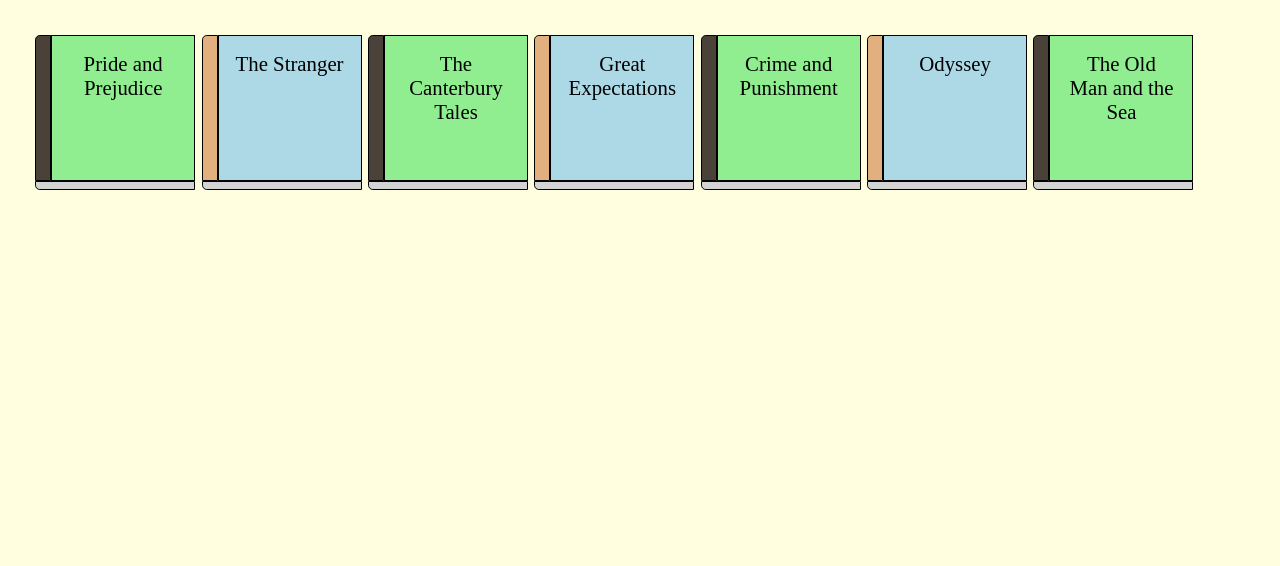
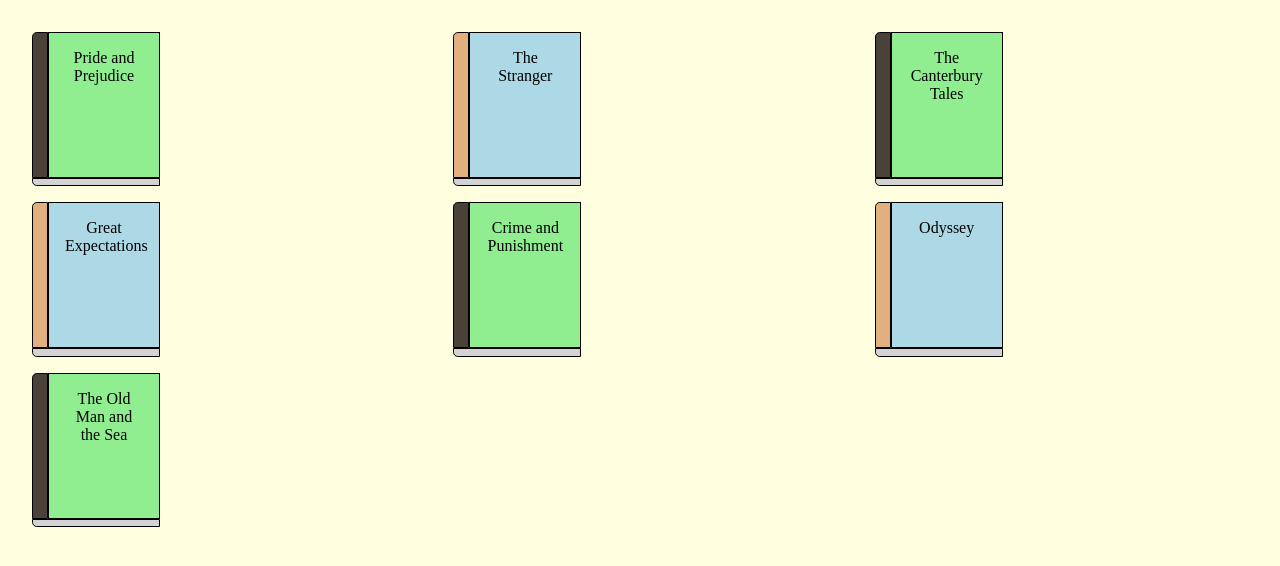
Before and after one commit to xaviguasch/tfcp-mod-8-bawf-g-g-f-1-library, a plain HTML site: page index.html in a window 1280 px wide. Drawn offline with Linux system fonts and the light colour scheme.

Commit message:
solved final challenge

```diff
--- a/index.js
+++ b/index.js
@@ -1,15 +1,13 @@
-console.log('hey there')
 /*
-    Library
+    Library (Challenge)
 
-    Fetch the collection of books
-        from books.json, assign each
-        a unique id
+    Write a displayLibrary(books) function
+        - Add error catching
 
-    Create a div to represent a book
-        using Grid & grid-template-areas
-        build a book component
-        display all books using Flexbox
+    Use CSS Grid instead of Flexbox to style
+        the library container
+        - Use a gap of 1rem
+        - Display 3 books per row
 */
 
 async function getBooks() {
@@ -31,8 +29,12 @@ function getBookHtml(book) {
   </div>`
 }
 
-getBooks().then((books) => {
+function displayLibrary(books) {
   document.body.innerHTML = `<div class="my-library">
-  ${books.map(getBookHtml).join('')}
-</div>`
-})
+      ${books.map(getBookHtml).join('')}
+  </div>`
+}
+
+getBooks()
+  .then(displayLibrary)
+  .catch((e) => console.log(e))
--- a/style.css
+++ b/style.css
@@ -7,17 +7,17 @@ body {
 }
 
 .my-library {
-  display: flex;
-  flex-wrap: wrap;
+  display: grid;
+  grid-gap: 1rem;
+  grid-template-columns: repeat(3, calc(100% / 3));
 }
 
 .my-book {
   display: grid;
-  grid-template-columns: 1rem 9rem;
+  grid-template-columns: 1rem 7rem;
   grid-template-areas:
     'spine cover'
     'footer footer';
-  margin: 0.2rem;
 }
 
 .my-book div {
@@ -30,7 +30,6 @@ body {
   background-color: lightgreen;
   text-align: center;
   padding: 1rem;
-  font-size: 1.3rem;
 }
 
 .my-book-spine {
```
